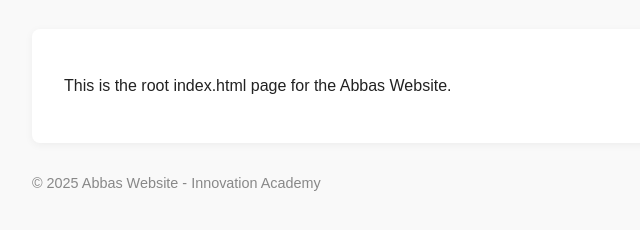
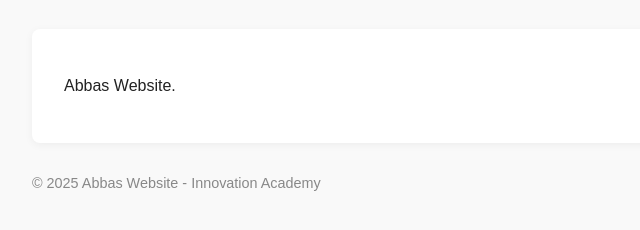
Before and after one commit to HalalBoi487/Abbas-Website, a plain HTML site: page index.html in a window 1280 px wide. Shown: the part 72-302 px from the top of the page, without its empty margins (0-640 px from the left). Drawn offline with Linux system fonts and the light colour scheme.

Commit message:
Change Made- Updated main paragraph
Change Made- Updated main paragraph

```diff
--- a/index.html
+++ b/index.html
@@ -11,7 +11,7 @@
         <h1>Welcome to Abbas Website</h1>
     </header>
     <main>
-        <p>This is the root index.html page for the Abbas Website.</p>
+        <p>Abbas Website.</p>
     </main>
     <footer>
         &copy; 2025 Abbas Website - Innovation Academy
```
